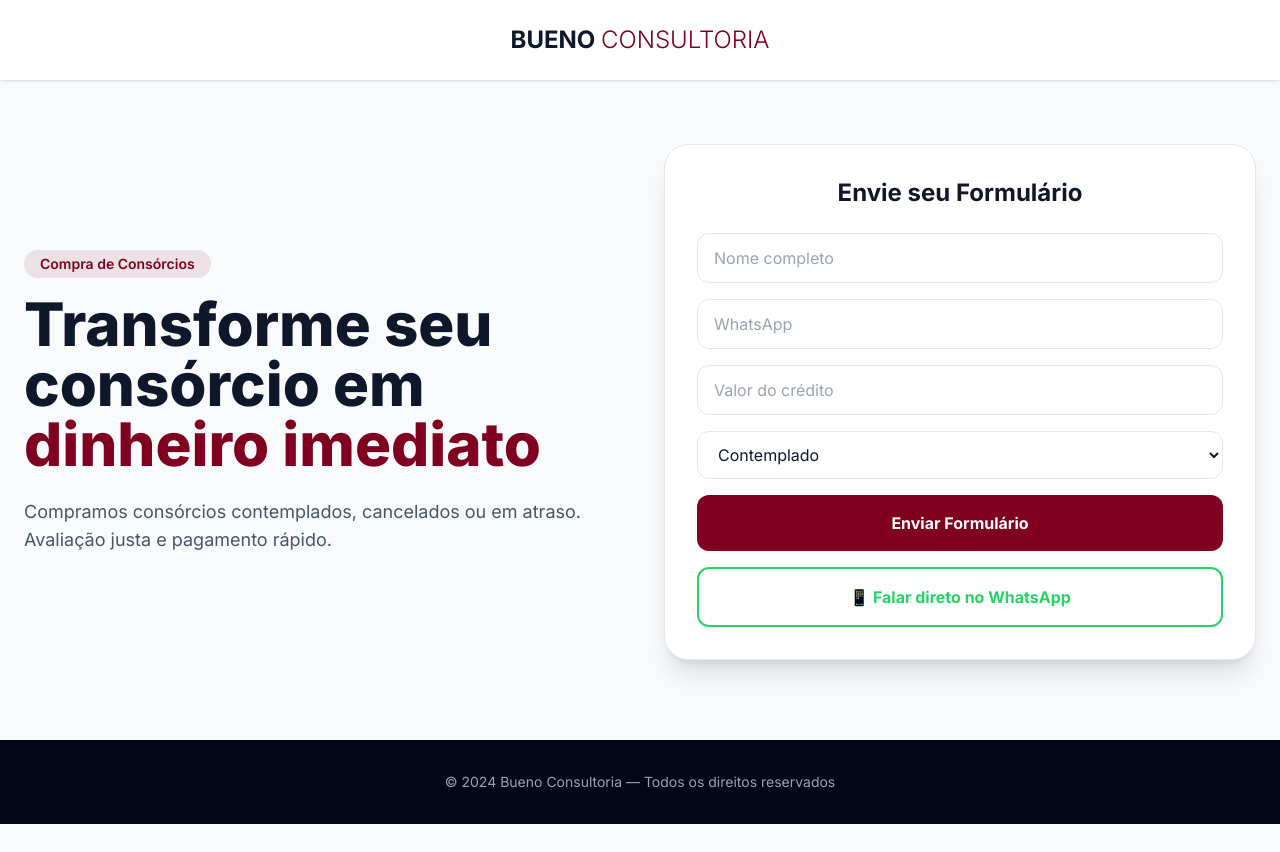
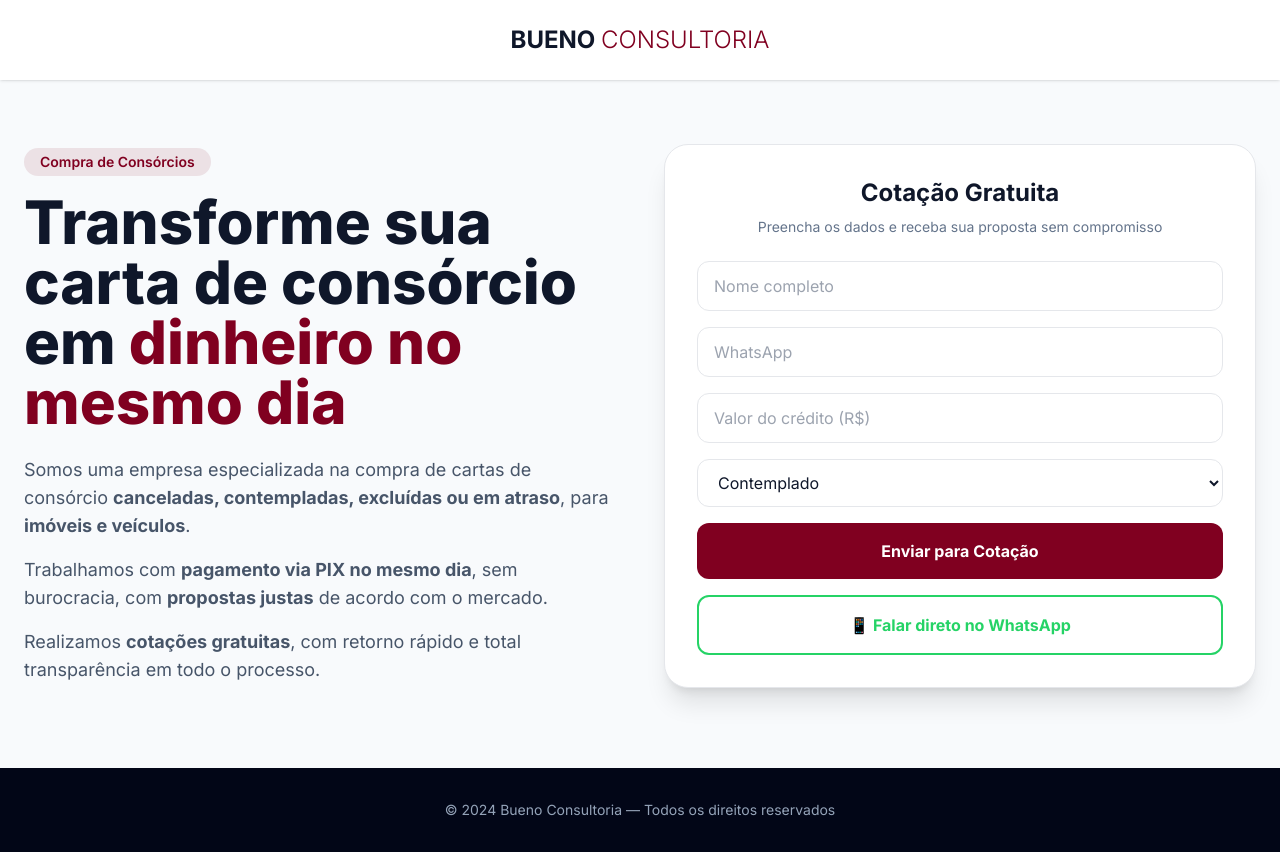
Before and after one commit to yerdnA-A/bueno, a website: page public/index.html in a window 1280 px wide. Before the commit the page ends 824 px from the top, so only its background shows below. Drawn offline with nearby package versions, Linux system fonts and the light colour scheme.

Commit message:
ajustando tudo

```diff
--- a/public/index.html
+++ b/public/index.html
@@ -52,13 +52,25 @@
           <h1
             class="text-3xl sm:text-4xl md:text-6xl font-extrabold leading-tight mb-6"
           >
-            Transforme seu consórcio em
-            <span class="text-[#800020]">dinheiro imediato</span>
+            Transforme sua carta de consórcio em
+            <span class="text-[#800020]">dinheiro no mesmo dia</span>
           </h1>
 
+          <p class="text-base sm:text-lg text-slate-600 mb-4">
+            Somos uma empresa especializada na compra de cartas de consórcio
+            <strong>canceladas, contempladas, excluídas ou em atraso</strong>,
+            para <strong>imóveis e veículos</strong>.
+          </p>
+
+          <p class="text-base sm:text-lg text-slate-600 mb-4">
+            Trabalhamos com <strong>pagamento via PIX no mesmo dia</strong>, sem
+            burocracia, com <strong>propostas justas</strong> de acordo com o
+            mercado.
+          </p>
+
           <p class="text-base sm:text-lg text-slate-600">
-            Compramos consórcios contemplados, cancelados ou em atraso.
-            Avaliação justa e pagamento rápido.
+            Realizamos <strong>cotações gratuitas</strong>, com retorno rápido e
+            total transparência em todo o processo.
           </p>
         </div>
 
@@ -67,9 +79,13 @@
           id="contato"
           class="bg-white p-6 sm:p-8 rounded-3xl shadow-xl border"
         >
-          <h3 class="text-xl sm:text-2xl font-bold text-center mb-6">
-            Envie seu Formulário
+          <h3 class="text-xl sm:text-2xl font-bold text-center mb-2">
+            Cotação Gratuita
           </h3>
+
+          <p class="text-center text-slate-500 text-sm mb-6">
+            Preencha os dados e receba sua proposta sem compromisso
+          </p>
 
           <form id="telegramForm" class="space-y-4">
             <input
@@ -89,7 +105,7 @@
             <input
               id="valor"
               required
-              placeholder="Valor do crédito"
+              placeholder="Valor do crédito (R$)"
               class="w-full px-4 py-3 border rounded-xl focus:ring-2 focus:ring-[#800020] outline-none"
             />
 
@@ -99,6 +115,7 @@
             >
               <option value="Contemplado">Contemplado</option>
               <option value="Cancelado">Cancelado</option>
+              <option value="Excluído">Excluído</option>
               <option value="Em atraso">Em atraso</option>
             </select>
 
@@ -107,12 +124,12 @@
               type="submit"
               class="w-full bg-[#800020] text-white py-4 rounded-xl font-bold hover:bg-[#600018]"
             >
-              Enviar Formulário
+              Enviar para Cotação
             </button>
 
             <!-- BOTÃO WHATSAPP -->
             <a
-              href="https://wa.me/5519978037409?text=Olá,%20tenho%20interesse%20em%20vender%20meu%20consórcio."
+              href="https://wa.me/5511998765432?text=Olá,%20quero%20uma%20cotação%20para%20venda%20da%20minha%20carta%20de%20consórcio."
               target="_blank"
               class="w-full block text-center border-2 border-[#25D366] text-[#25D366] py-4 rounded-xl font-bold hover:bg-[#25D366] hover:text-white transition"
             >
@@ -126,8 +143,8 @@
               Obrigado pelo contato!
             </h3>
             <p class="text-slate-600">
-              Recebemos sua proposta e entraremos em contato pelo WhatsApp em
-              breve.
+              Recebemos sua solicitação. Nossa equipe entrará em contato em
+              breve pelo WhatsApp.
             </p>
           </div>
         </div>
```
